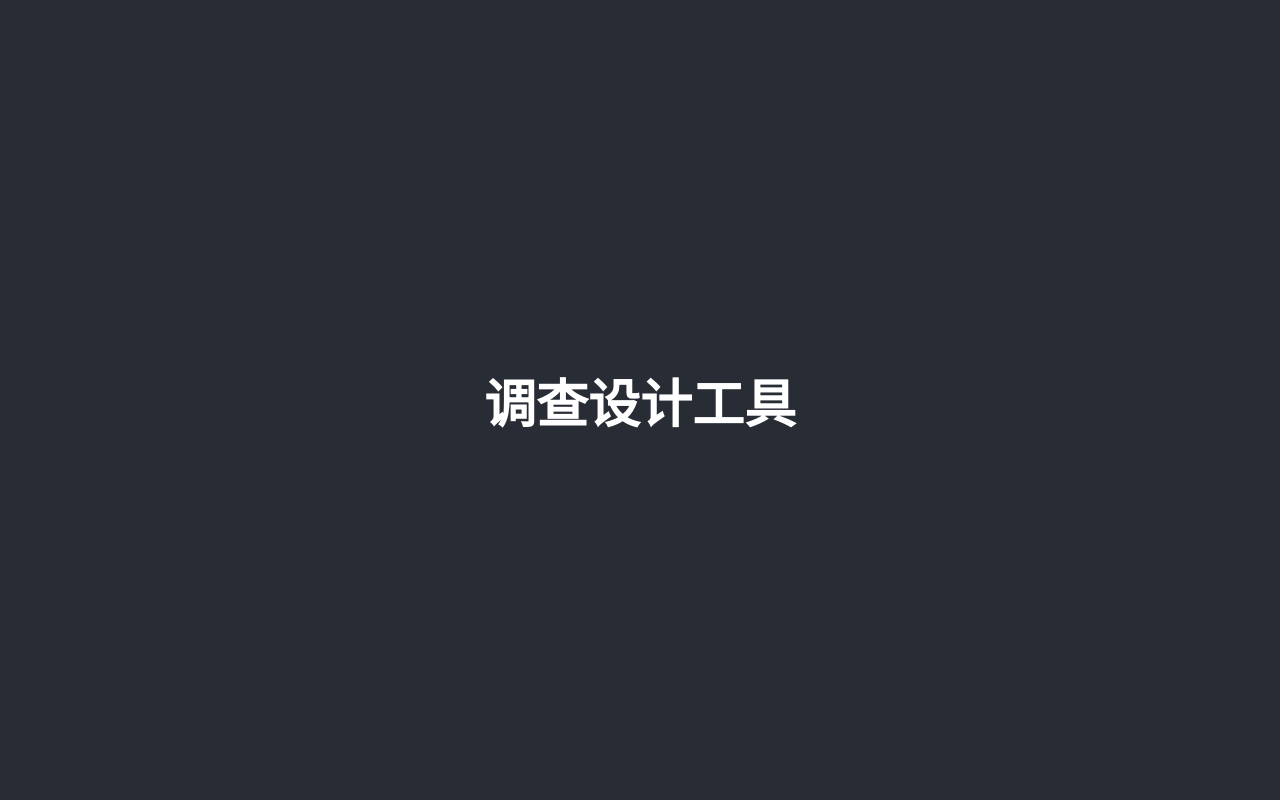
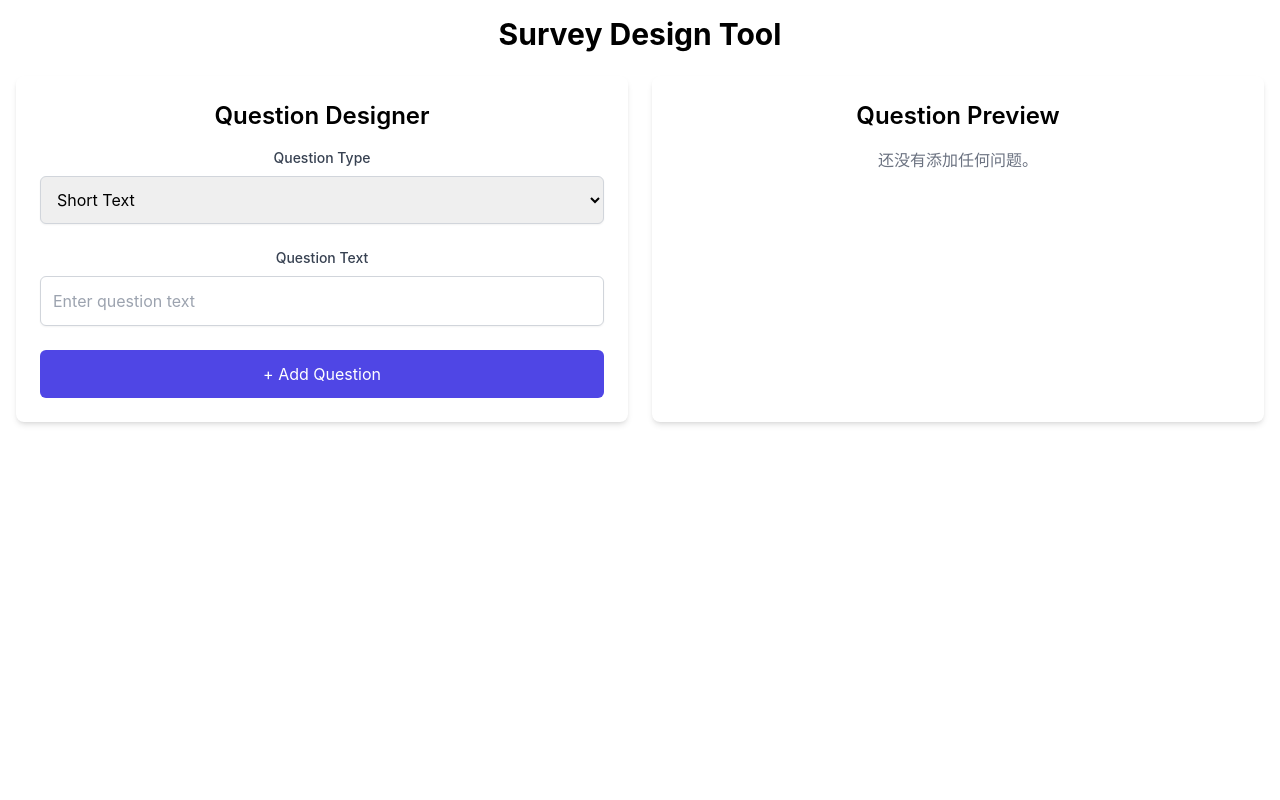
Before and after one commit to DENGCPU/SurveyMagic, a React (Create React App) app in the folder ui2/: page / in a window 1280 px wide. Shown: the top 800 px of the page. Built offline with nearby package versions, Linux system fonts and the light colour scheme.

Commit message:
feat: 给调查问卷添加样式,问卷与预览左右排列

```diff
--- a/ui2/package.json
+++ b/ui2/package.json
@@ -6,6 +6,7 @@
     "@testing-library/jest-dom": "^5.17.0",
     "@testing-library/react": "^13.4.0",
     "@testing-library/user-event": "^13.5.0",
+    "lucide-react": "^0.446.0",
     "react": "^18.3.1",
     "react-dom": "^18.3.1",
     "react-scripts": "5.0.1",
@@ -34,5 +35,10 @@
       "last 1 firefox version",
       "last 1 safari version"
     ]
+  },
+  "devDependencies": {
+    "autoprefixer": "^10.4.20",
+    "postcss": "^8.4.47",
+    "tailwindcss": "^3.4.13"
   }
 }
--- a/ui2/src/App.js
+++ b/ui2/src/App.js
@@ -5,12 +5,7 @@ import SurveyDesigner from './components/SurveyDesigner';
 function App() {
   return (
     <div className="App">
-      <header className="App-header">
-        <h1>调查设计工具</h1>
-      </header>
-      <main>
-        <SurveyDesigner />
-      </main>
+      <SurveyDesigner />
     </div>
   );
 }
--- a/ui2/src/components/QuestionDesigner.js
+++ b/ui2/src/components/QuestionDesigner.js
@@ -1,11 +1,11 @@
 import React, { useState } from 'react';
 
 function QuestionDesigner({ addQuestion }) {
-  const [questionType, setQuestionType] = useState('');
+  const [questionType, setQuestionType] = useState('Short Text');
   const [questionText, setQuestionText] = useState('');
   const [options, setOptions] = useState(['']);
 
-  const questionTypes = ['多选题', '复选框列表', '短文本', '长文本'];
+  const questionTypes = ['Short Text', 'Long Text', 'Multiple Choice', 'Checkbox List'];
 
   const handleAddOption = () => {
     setOptions([...options, '']);
@@ -23,51 +23,75 @@ function QuestionDesigner({ addQuestion }) {
   };
 
   const handleSubmit = () => {
-    const question = {
+    if (questionText.trim()) {
+      addQuestion({
         type: questionType,
         text: questionText,
-      options: questionType === '多选题' || questionType === '复选框列表' ? options : [],
-    };
-    addQuestion(question);
-    setQuestionType('');
+        options: ['Multiple Choice', 'Checkbox List'].includes(questionType) ? options.filter(opt => opt.trim() !== '') : []
+      });
       setQuestionText('');
       setOptions(['']);
+    }
   };
 
   return (
-    <div className="question-designer">
-      <h2>问题设计器</h2>
-      <select value={questionType} onChange={(e) => setQuestionType(e.target.value)}>
-        <option value="">选择问题类型</option>
+    <div className="space-y-6">
+      <div>
+        <label className="block text-sm font-medium text-gray-700 mb-2">Question Type</label>
+        <select
+          value={questionType}
+          onChange={(e) => setQuestionType(e.target.value)}
+          className="w-full p-3 border border-gray-300 rounded-md shadow-sm focus:ring-indigo-500 focus:border-indigo-500"
+        >
           {questionTypes.map((type) => (
-          <option key={type} value={type}>
-            {type}
-          </option>
+            <option key={type} value={type}>{type}</option>
           ))}
         </select>
+      </div>
+      <div>
+        <label className="block text-sm font-medium text-gray-700 mb-2">Question Text</label>
         <input
           type="text"
           value={questionText}
           onChange={(e) => setQuestionText(e.target.value)}
-        placeholder="输入问题文本"
+          placeholder="Enter question text"
+          className="w-full p-3 border border-gray-300 rounded-md shadow-sm focus:ring-indigo-500 focus:border-indigo-500"
         />
-      {(questionType === '多选题' || questionType === '复选框列表') && (
-        <div className="options">
+      </div>
+      {['Multiple Choice', 'Checkbox List'].includes(questionType) && (
+        <div className="space-y-2">
+          <label className="block text-sm font-medium text-gray-700 mb-2">Options</label>
           {options.map((option, index) => (
-            <div key={index}>
+            <div key={index} className="flex items-center space-x-2">
               <input
                 type="text"
                 value={option}
                 onChange={(e) => handleOptionChange(index, e.target.value)}
-                placeholder={`选项 ${index + 1}`}
+                placeholder={`Option ${index + 1}`}
+                className="flex-grow p-2 border border-gray-300 rounded-md shadow-sm focus:ring-indigo-500 focus:border-indigo-500"
               />
-              <button onClick={() => handleRemoveOption(index)}>删除选项</button>
+              <button
+                onClick={() => handleRemoveOption(index)}
+                className="p-2 text-red-500 hover:text-red-700"
+              >
+                Remove
+              </button>
             </div>
           ))}
-          <button onClick={handleAddOption}>添加选项</button>
+          <button
+            onClick={handleAddOption}
+            className="mt-2 text-indigo-600 hover:text-indigo-800"
+          >
+            + Add Option
+          </button>
         </div>
       )}
-      <button onClick={handleSubmit}>添加问题到调查</button>
+      <button
+        onClick={handleSubmit}
+        className="w-full bg-indigo-600 text-white px-4 py-3 rounded-md hover:bg-indigo-700 focus:outline-none focus:ring-2 focus:ring-offset-2 focus:ring-indigo-500 transition duration-150 ease-in-out"
+      >
+        + Add Question
+      </button>
     </div>
   );
 }
--- a/ui2/src/components/QuestionPreview.js
+++ b/ui2/src/components/QuestionPreview.js
@@ -1,22 +1,42 @@
 import React from 'react';
 
 function QuestionPreview({ questions }) {
+  if (questions.length === 0) {
+    return <p className="text-gray-500">还没有添加任何问题。</p>;
+  }
+
   return (
-    <div className="question-preview">
-      <h2>问题预览</h2>
+    <div className="space-y-6">
       {questions.map((question, index) => (
-        <div key={index} className="question">
-          <h3>{question.text}</h3>
-          <p>类型: {question.type}</p>
-          {(question.type === '多选题' || question.type === '复选框列表') && (
-            <ul>
+        <div key={index} className="border-b pb-4">
+          <h3 className="font-medium text-lg mb-2">{question.text}</h3>
+          <p className="text-sm text-gray-500 mb-3">类型: {question.type}</p>
+          {question.type === 'Short Text' && (
+            <input type="text" placeholder="短答案" className="w-full p-2 border rounded-md" />
+          )}
+          {question.type === 'Long Text' && (
+            <textarea placeholder="长答案" className="w-full p-2 border rounded-md" rows="3"></textarea>
+          )}
+          {question.type === 'Multiple Choice' && (
+            <div className="space-y-2">
               {question.options.map((option, optionIndex) => (
-                <li key={optionIndex}>{option}</li>
+                <div key={optionIndex} className="flex items-center">
+                  <input type="radio" id={`q${index}-o${optionIndex}`} name={`question-${index}`} className="mr-2" />
+                  <label htmlFor={`q${index}-o${optionIndex}`}>{option}</label>
+                </div>
               ))}
-            </ul>
+            </div>
           )}
-          {question.type === '短文本' && <input type="text" placeholder="短文本回答" />}
-          {question.type === '长文本' && <textarea placeholder="长文本回答"></textarea>}
+          {question.type === 'Checkbox List' && (
+            <div className="space-y-2">
+              {question.options.map((option, optionIndex) => (
+                <div key={optionIndex} className="flex items-center">
+                  <input type="checkbox" id={`q${index}-o${optionIndex}`} name={`question-${index}`} className="mr-2" />
+                  <label htmlFor={`q${index}-o${optionIndex}`}>{option}</label>
+                </div>
+              ))}
+            </div>
+          )}
         </div>
       ))}
     </div>
--- a/ui2/src/components/SurveyDesigner.js
+++ b/ui2/src/components/SurveyDesigner.js
@@ -9,10 +9,24 @@ function SurveyDesigner() {
     setQuestions([...questions, question]);
   };
 
+  const removeQuestion = (index) => {
+    const newQuestions = questions.filter((_, i) => i !== index);
+    setQuestions(newQuestions);
+  };
+
   return (
-    <div className="survey-designer">
-      <QuestionDesigner addQuestion={addQuestion} />
-      <QuestionPreview questions={questions} />
+    <div className="container mx-auto p-4">
+      <h1 className="text-3xl font-bold mb-6">Survey Design Tool</h1>
+      <div className="flex flex-col md:flex-row gap-6">
+        <div className="w-full md:w-1/2 bg-white shadow-md rounded-lg p-6">
+          <h2 className="text-2xl font-semibold mb-4">Question Designer</h2>
+          <QuestionDesigner addQuestion={addQuestion} />
+        </div>
+        <div className="w-full md:w-1/2 bg-white shadow-md rounded-lg p-6">
+          <h2 className="text-2xl font-semibold mb-4">Question Preview</h2>
+          <QuestionPreview questions={questions} removeQuestion={removeQuestion} />
+        </div>
+      </div>
     </div>
   );
 }
--- a/ui2/src/index.css
+++ b/ui2/src/index.css
@@ -1,3 +1,7 @@
+@tailwind base;
+@tailwind components;
+@tailwind utilities;
+
 body {
   margin: 0;
   font-family: -apple-system, BlinkMacSystemFont, 'Segoe UI', 'Roboto', 'Oxygen',
--- /dev/null
+++ b/ui2/tailwind.config.js
@@ -0,0 +1,10 @@
+module.exports = {
+    content: [
+        "./src/**/*.{js,jsx,ts,tsx}",
+        "./public/index.html",
+    ],
+    theme: {
+      extend: {},
+    },
+    plugins: [],
+  }
```
Also changed, not shown: 1 other file (tests, documents, lock files or other folders). Lines whose indentation alone changed are shown as unchanged.
